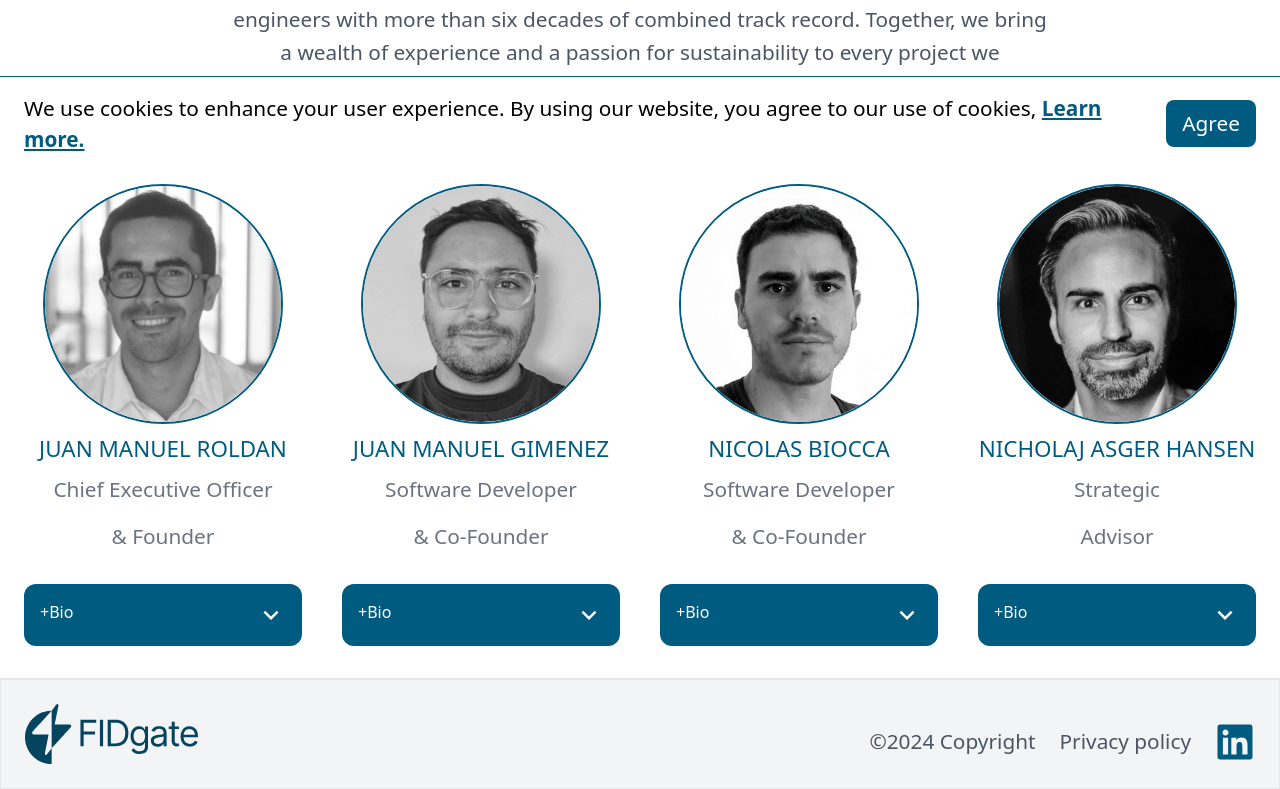
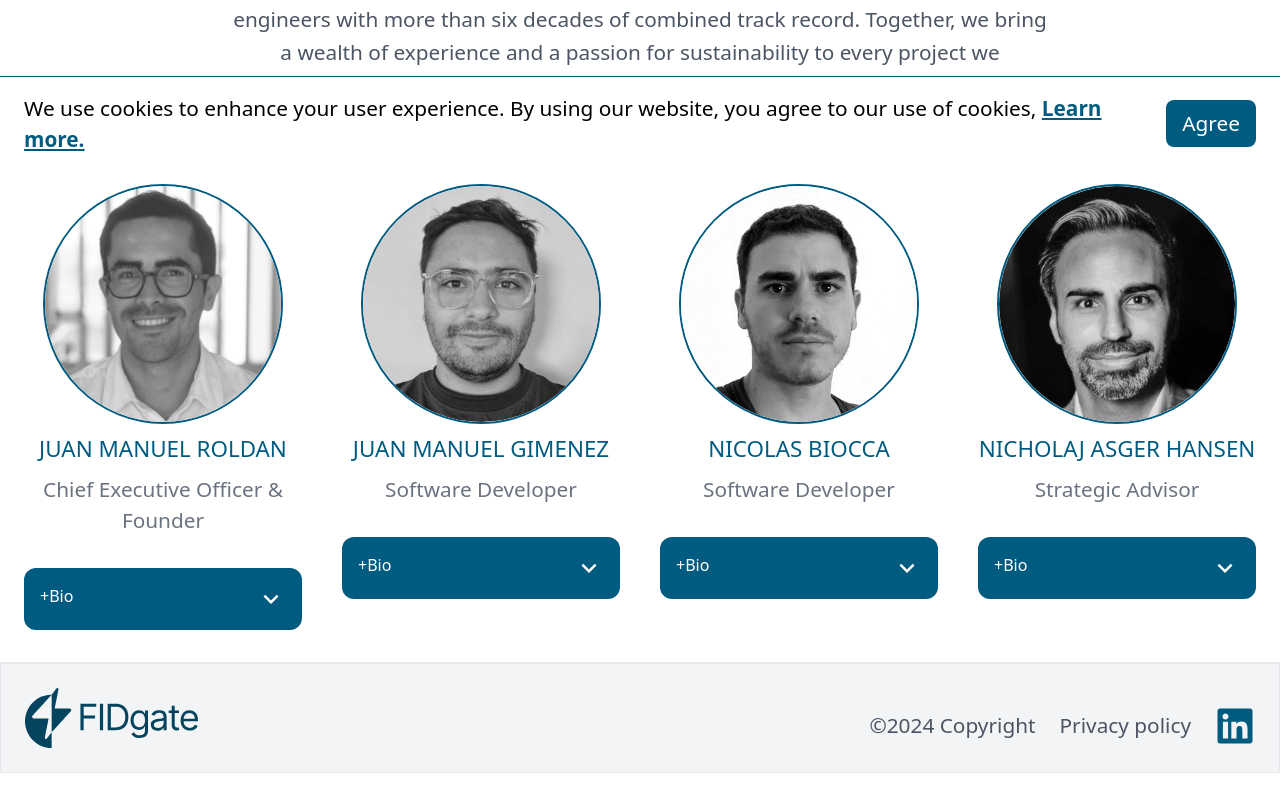
Before and after one commit to LuisMFG1992/Juanma, a React (Vite) app: page /about in a window 1280 px wide. Shown: the part 629-1418 px from the top of the page. Built offline with nearby package versions, Linux system fonts and the light colour scheme.

Commit message:
co-founders removed

```diff
--- a/src/constants/teamMembers.js
+++ b/src/constants/teamMembers.js
@@ -29,7 +29,7 @@ const teamMembers = [
   {
     image: Manuel,
     name: 'JUAN MANUEL GIMENEZ',
-    roll: 'Software Developer \n& Co-Founder',
+    roll: 'Software Developer',
     education: 'PhD. Mechanical Engineering (UNMDP) & AI Scientist (ITBA)',
     experience:
       'Entrepreneur with over 7 years of experience in scientific modeling and the development of neural networks to assist reinforcement learning algorithms.\n\n As a key figure in building complex mathematical models, he excels in optimizing a diverse range of variables. During his PhD studies, he developed integrative mechanical computational models capable of handling the complex dynamics of bio-mechanical systems.\n\n He has also created and implemented multi-dimensional formulations that allow large systems to be analyzed with high precision in specific regions while maintaining a comprehensive view of global interactions.',
@@ -38,7 +38,7 @@ const teamMembers = [
   {
     image: Nicolas,
     name: 'NICOLAS BIOCCA',
-    roll: 'Software Developer \n& Co-Founder',
+    roll: 'Software Developer',
     education: 'PhD. Mechanical Engineering (UNMDP) & Computational Scientist',
     experience: `Expert in computational modeling and software engineering with over 7 years of experience. He specializes in automating tasks and managing computational workflows on HPC platforms.\n\n As a PhD in Mechanical Engineering turned software developer, he has dedicated his career to the intersection of computational modeling and software engineering. He has tackled complex Multiphysics problems involving fluid dynamics and structural mechanics.\n\n As a postdoctoral researcher, he develops ocean circulation models and optimizes numerical codes, demonstrating his ability to bridge theoretical research and practical, impactful software solutions.`,
     projects: []
--- a/src/translations/en/global.json
+++ b/src/translations/en/global.json
@@ -155,7 +155,7 @@
     {
       "image": "juan",
       "name": "JUAN MANUEL ROLDAN",
-      "roll": "Chief Executive Officer \n& Founder",
+      "roll": "Chief Executive Officer & Founder",
       "education": "MSc. Mechanical Engineering (UNMDP) & Certified Energy Expert (RENAC)",
       "experience": "Optimization expert with over 7 years of experience in the renewable energy industry. He has helped bridge the gap between finance and engineering for some of the sector's largest investors, including Copenhagen Infrastructure Partners and European Energy.\n\n As a Project Manager & Consultant, he has provided technical and commercial support during the development and optimization of integrated solar PV, storage, and P-t-X projects across more than 15 countries, including North America, LATAM, Europe, Australia, and the Middle East.",
       "projects": [
@@ -175,7 +175,7 @@
     {
       "image": "manuel",
       "name": "JUAN MANUEL GIMENEZ",
-      "roll": "Software Developer \n& Co-Founder",
+      "roll": "Software Developer",
       "education": "PhD. Mechanical Engineering (UNMDP) & AI Scientist (ITBA)",
       "experience": "Entrepreneur with over 7 years of experience in scientific modeling and the development of neural networks to assist reinforcement learning algorithms.\n\n As a key figure in building complex mathematical models, he excels in optimizing a diverse range of variables. During his PhD studies, he developed integrative mechanical computational models capable of handling the complex dynamics of bio-mechanical systems.\n\n He has also created and implemented multi-dimensional formulations that allow large systems to be analyzed with high precision in specific regions while maintaining a comprehensive view of global interactions.",
       "projects": []
@@ -183,7 +183,7 @@
     {
       "image": "nicolas",
       "name": "NICOLAS BIOCCA",
-      "roll": "Software Developer \n& Co-Founder",
+      "roll": "Software Developer",
       "education": "PhD. Mechanical Engineering (UNMDP) & Computational Scientist",
       "experience": "Expert in computational modeling and software engineering with over 7 years of experience. He specializes in automating tasks and managing computational workflows on HPC platforms.\n\n As a PhD in Mechanical Engineering turned software developer, he has dedicated his career to the intersection of computational modeling and software engineering. He has tackled complex Multiphysics problems involving fluid dynamics and structural mechanics.\n\n As a postdoctoral researcher, he develops ocean circulation models and optimizes numerical codes, demonstrating his ability to bridge theoretical research and practical, impactful software solutions.",
       "projects": []
@@ -191,7 +191,7 @@
     {
       "image": "nicholaj",
       "name": "NICHOLAJ ASGER HANSEN",
-      "roll": "Strategic \nAdvisor",
+      "roll": "Strategic Advisor",
       "education": "MSc. Copenhagen Business School",
       "experience": "All-round business and innovation expert with over 20 years of experience as an international executive and entrepreneur in Sustainable businesses.\n\n He has co-founded and led several ventures that create real value and positive impact on the environment and society.\n\n Passionate about developing state-of-the-art solutions that address the global challenges of climate change and energy security.",
       "projects": []
```
